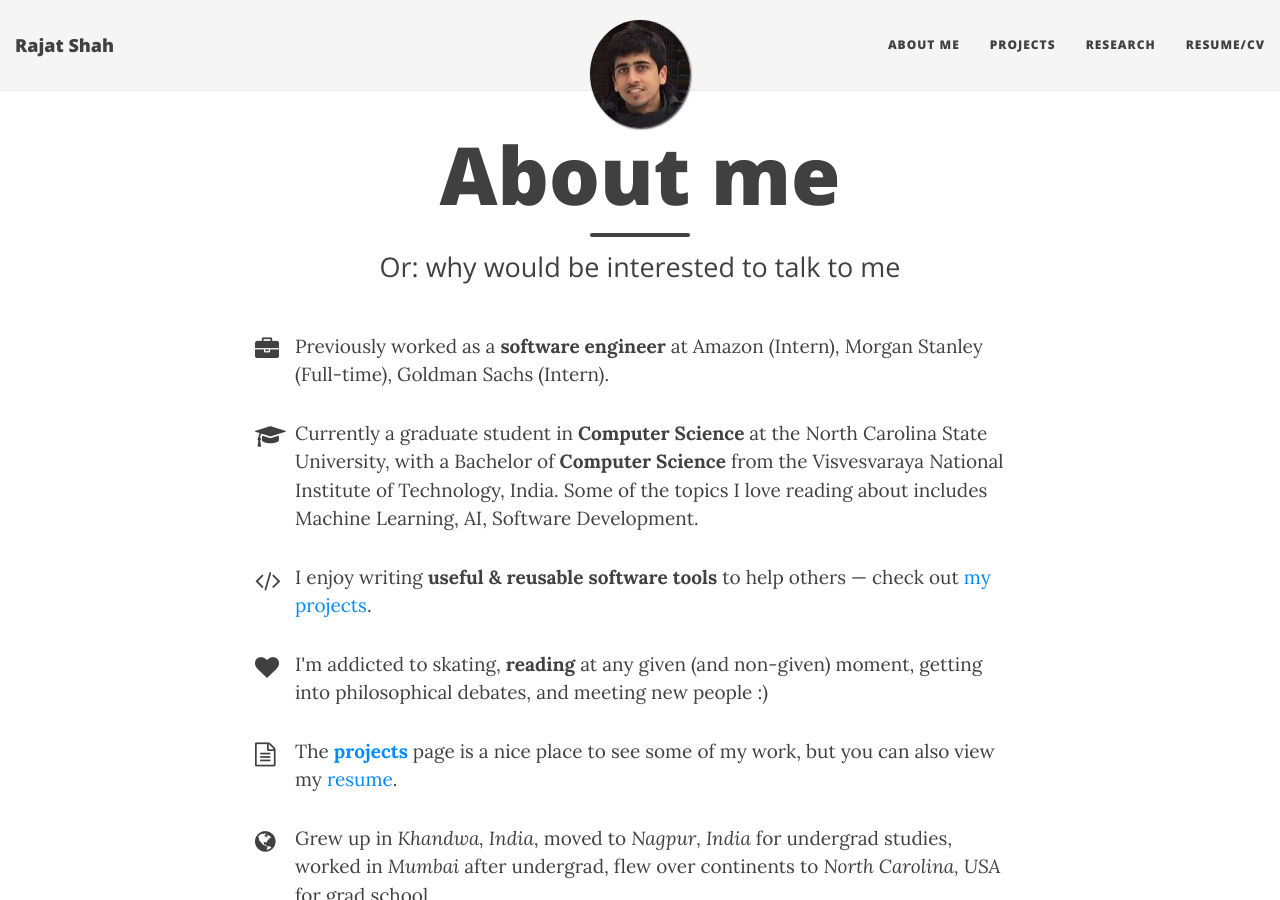
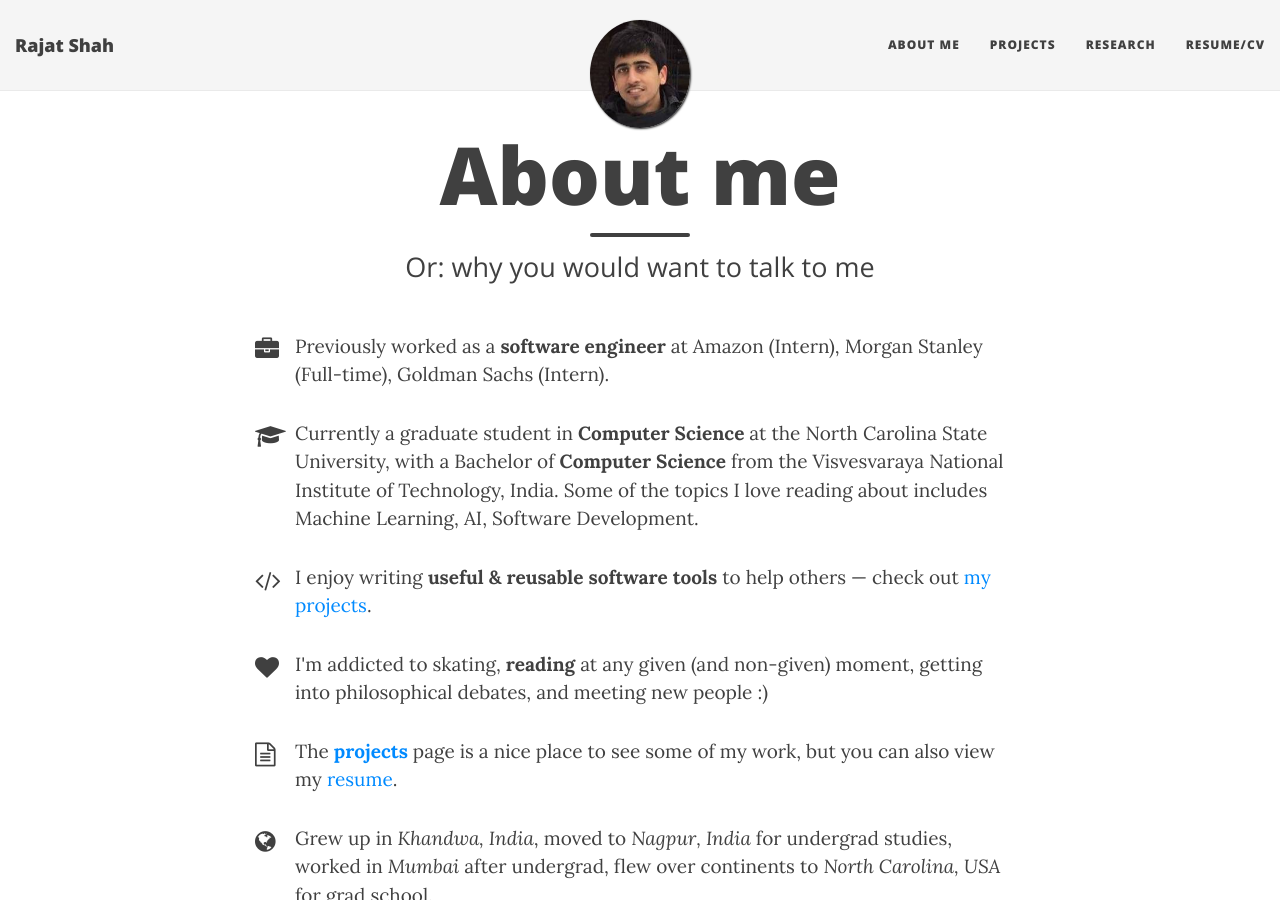
Before and after one commit to shahrajat/shahrajat.github.io, a Jekyll site: the page built from aboutme.html, in a window 1280 px wide and 900 px high. Built offline with Jekyll 4.4.1, drawn with Linux system fonts in a browser that asks for light colours; nearby versions of some CDN libraries.

Commit message:
Update aboutme.html

```diff
--- a/aboutme.html
+++ b/aboutme.html
@@ -1,7 +1,7 @@
 ---
 layout: page
 title: About me
-subtitle: 'Or: why would be interested to talk to me'
+subtitle: 'Or: why you would want to talk to me'
 css: /css/aboutme.css
 published: true
 ---
```
